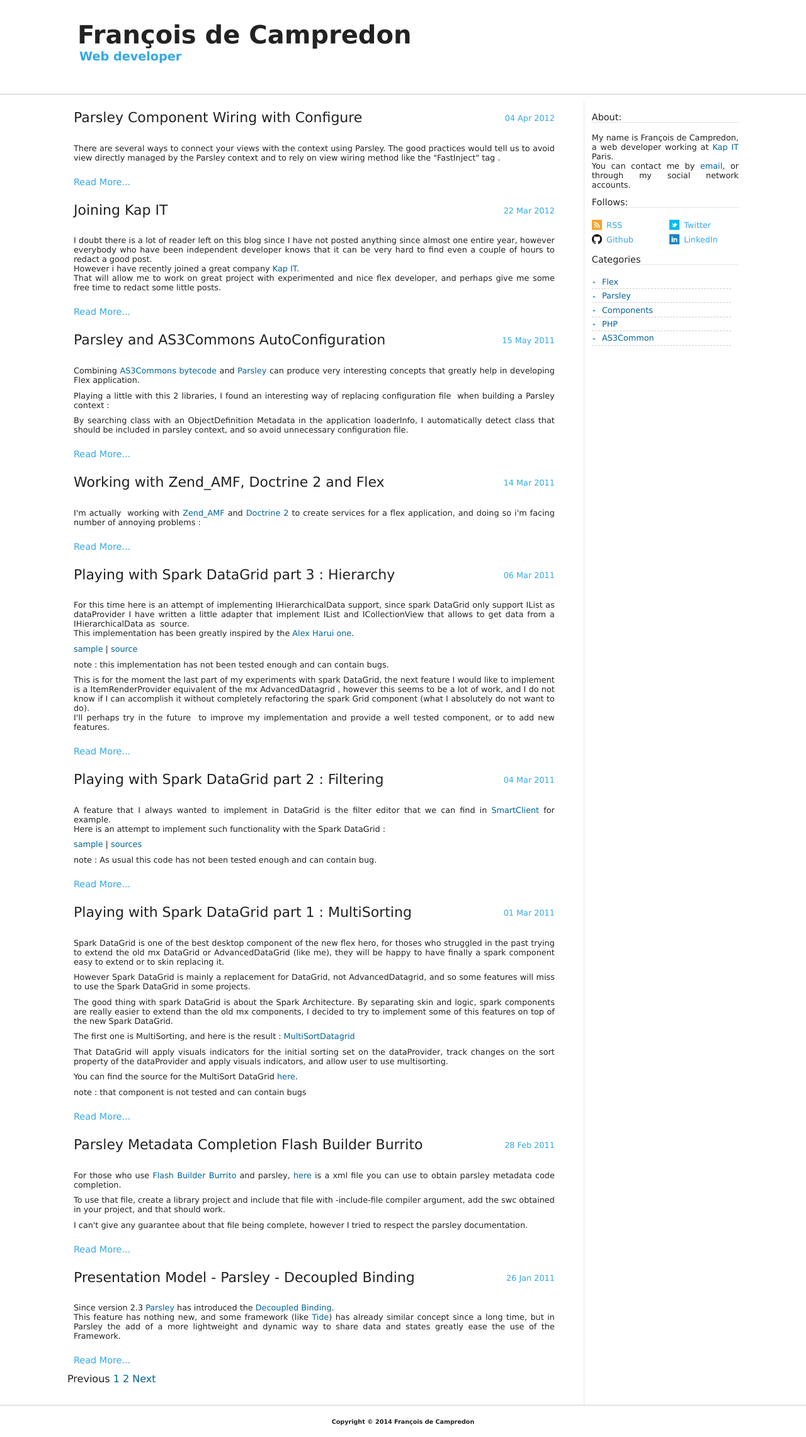
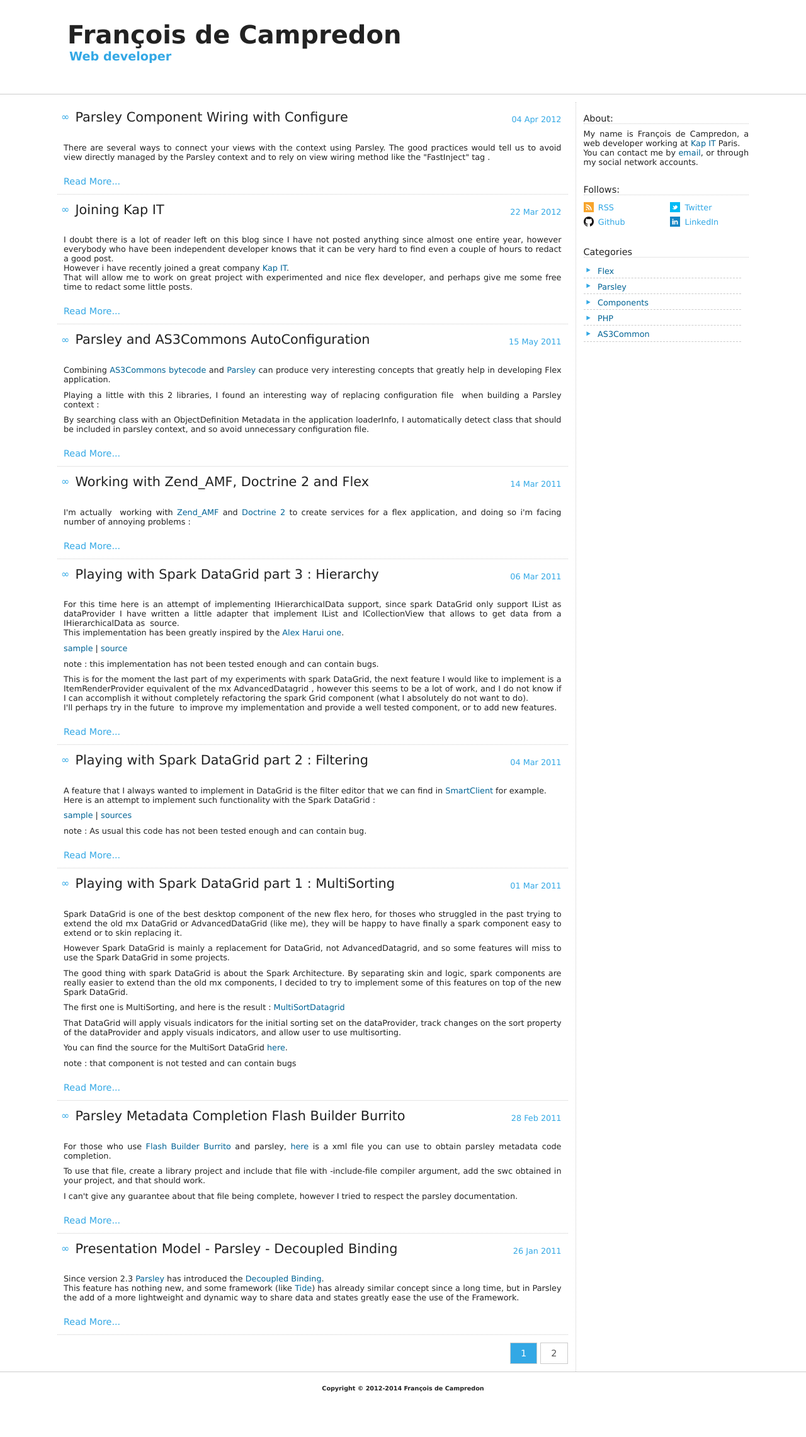
Before and after one commit to fdecampredon/fdecampredon.github.io, a Jekyll site: the page built from index.html, in a window 1280 px wide. Shown: the whole page at 63% size. Built offline with Jekyll 4.4.1, drawn with Linux system fonts in a browser that asks for light colours; Markdown is read by kramdown in place of the engine named in the settings; the list of posts is cut into pages by our own code; after the commit the page ends 2229 px from its top, so only the background shows below that.

Commit message:
layout and style

```diff
--- a/_layouts/default.html
+++ b/_layouts/default.html
@@ -4,7 +4,7 @@
         <meta charset="utf-8">
         <meta http-equiv="X-UA-Compatible" content="IE=edge,chrome=1">
         <title>{{ page.title }}</title>
-        <meta name="viewport" content="width=device-width">
+        <meta name="viewport" content="width=device-width, initial-scale=1.0" />
 
         <!-- syntax highlighting CSS -->
         <link rel="stylesheet" href="/css/syntax.css">
@@ -20,8 +20,8 @@
                     <a href="/">{{ site.name }}</a>
                 </h1>
                 <h2>Web developer</h2>
-
             </div>
+            <a class="about-me-link" href="#about-me">About</a>
         </header>
 
         <div class="site-content">
@@ -29,27 +29,18 @@
                 {{ content }}
                 <menu class="pagination">
                     {% if paginator.total_pages >= 2 %}
-                        {% if paginator.previous_page %}
-                            <a href="/page/{{ paginator.previous_page }}/" class="previous">Previous</a>
-                        {% else %}
-                            <span class="previous">Previous</span>
-                        {% endif %}
-
                         {% for i in (1..paginator.total_pages)  %}
-                             <a href="/page/{{ i }}/" class="previous">{{i}}</a>
+                            {% if paginator.page != i %}
+                                <a href="/page/{{ i }}/">{{i}}</a>
+                            {% else %}
+                                <span class="current-page">{{i}}</span>
+                            {% endif %}
                         {% endfor %}
-
-
-                        {% if paginator.next_page %}
-                            <a href="/page{{ paginator.next_page }}" class="next">Next</a>
-                        {% else %}
-                            <span class="next ">Next</span>
-                        {% endif %}
                     {% endif %}
                 </menu>
             </div>
             <aside class="side-bar">
-                <section class="about-me">
+                <section id="about-me" class="about-me">
                     <h2>About:</h2>
                     <p>
                         My name is François de Campredon, a web developer working at <a href="http://kapit.fr/">Kap IT</a> Paris.<br />
@@ -96,7 +87,7 @@
             </aside>
         </div>
         <footer class="site-footer">
-            <p class="copyright"> Copyright © 2014 François de Campredon </p>
+            <p class="copyright"> Copyright © 2012-2014 François de Campredon </p>
         </footer>
     </body>
 </html>
--- a/css/main.css
+++ b/css/main.css
@@ -11,7 +11,8 @@
 }
 
 html, body {
-    width: 100%;
+    min-width: 100%;
+    min-height: 100%;
 }
 
 body {
@@ -42,7 +43,11 @@
 }
 
 
-
+@media only screen and (min-width: 640px) {
+    .about-me-link {
+        display: none;
+    }
+}
 
 
 /*****************************************************************************/
@@ -53,10 +58,11 @@
 
 .site-header {
     border-bottom: 1px solid #ccc;
+    width: 100%;
 }
 
 .header-wrapper {
-    width: 1066px;
+    max-width: 1098px;
     margin: 0 auto;
     padding: 32px 16px;
     box-sizing: border-box;
@@ -88,7 +94,7 @@
 /*****************************************************************************/
 
 .site-content {
-    width: 1066px;
+    max-width: 1098px;
     margin: 0 auto;
 }
 
@@ -103,14 +109,42 @@
 }
 
 .content {
-    width: 77%;
+    width: 75%;
     float: left;
+    border-right: 1px dotted #CCC;
+    padding-right: 12px;
+    margin-top: 12px;
+    padding-bottom: 12px;
     box-sizing: border-box;
-    border-right: 1px dotted #CCC;
-    padding-right: 36px;
+    -moz-box-sizing: border-box;
+}
+
+
+.pagination {
     margin-top: 12px;
-    padding-bottom: 32px
+    float: right;
 }
+
+.pagination a, .pagination .current-page {
+    display: inline-block;
+    color: #555;
+    border: 1px solid #ccc;
+    padding: 8px 16px;
+    font-size: 0.9rem;
+    text-decoration: none;
+}
+
+.pagination a:active, .pagination a:hover, .pagination a:focus {
+    background-color: #EEE;
+    color: #F00;
+}
+
+.pagination .current-page {
+    background-color: #33A8E5;
+    color: #FFF;
+}
+
+
 
 
 /*****************************************************************************/
@@ -120,20 +154,22 @@
 /*****************************************************************************/
 
 .side-bar {
-    width: 23%;
+    width: 25%;
     float: right;
-    margin-top: 16px;
+    margin-top: 18px;
     font-size: 0.8rem;
 }
 
 .side-bar > * {
     padding-left: 12px;
     padding-top: 12px;
+    margin-bottom: 1rem;
 }
 
 .side-bar h2 {
     border-bottom: 1px dotted #ccc;
     font-size: 0.9rem;
+    margin-bottom: 0.5rem;
 }
 
 .side-bar h2 {
@@ -218,12 +254,12 @@
 }
 
 .categories li:before {
-    content: "►";
+    content: "‣";
     margin-right: 6px;
     padding-left: 2px;
-    font-size: 0.4rem;
+    font-size: 1.2rem;
     position: relative;
-    bottom: 0.1rem;
+    top: 0.1rem;
     color: #33A8E5;
 }
 
@@ -238,6 +274,7 @@
 .post {
 	padding : 12px 10px;
 	font-size : 0.8rem;
+    border-bottom: 1px dotted #ccc;
 }
 
 /* header */
@@ -248,12 +285,31 @@
 
 .post h2 {
 	margin-bottom : 1.5rem;
+    margin-right: 100px;
 }
 
-.post h2 a{
+
+.post h2 a {
 	color : #222;
 	text-decoration: none;
-	font-size: 22px;
+	font-size: 1.3rem;
+}
+
+@media only screen and (min-width: 640px) {
+    .post h2:before {
+        content: "∞";
+        margin-right: 4px;
+        margin-left: -4px;
+        font-size: 1rem;
+        position: relative;
+        bottom: 0.1rem;
+        color: #33A8E5;
+    }
+
+    .post h2 {
+        padding-left: 20px;
+        text-indent: -20px;
+    }
 }
 
 .post h2 a:hover{
@@ -263,7 +319,7 @@
 .post-date {
     color: #33A8E5;
     position: absolute;
-    top: 6px;
+    top: 0.5rem;
     right: 0px;
 }
 
@@ -281,6 +337,21 @@
 .post-content li, .post-content ol {
 	margin-left :25px;
 	padding: 2px 0px;
+}
+
+/* hightlight */
+.highlight {
+    margin: 6px 0px;
+}
+
+.highlight > pre {
+    background-color: #f8f8f8;
+    border: 1px solid #ccc;
+    font-size: 0.8rem;
+    line-height: 1.2rem;
+    overflow: auto;
+    padding: 6px 10px;
+    border-radius: 3px;
 }
 
 
@@ -307,6 +378,7 @@
 /*****************************************************************************/
 
 .site-footer {
+    width: 100%;
     text-align: center;
     height: 50px;
     border-top: 1px solid #CCC;
@@ -320,3 +392,71 @@
     font-weight: bolder;
     font-size: 0.6rem;
 }
+
+/*****************************************************************************/
+/*
+/* mobile
+/*
+/*****************************************************************************/
+
+
+/***
+ * screen that does not display the 'max-site width of the screen'
+ */
+@media only screen and (max-width: 1162px) {
+
+    .header-wrapper {
+        padding: 12px 12px;
+    }
+
+    .site-header h1  {
+        font-size: 1.2rem;
+    }
+
+    .site-header h2 {
+        font-size: 1rem;
+    }
+
+    .content {
+        width: 100%;
+        border-right: 0;
+        padding-right: 12px;
+        float: none;
+    }
+
+    .side-bar {
+        float: none;
+        width: 100%;
+        padding-right: 12px;
+        margin-top: 48px;
+        border-top: 1px solid #ccc;
+        box-sizing: border-box;
+    }
+
+    .post h2 {
+        margin: 0 0;
+    }
+
+    .post h2 a {
+        font-size: 1rem;
+        font-weight: bold;
+    }
+
+
+    .post-date {
+        display: block;
+        position: relative;
+        margin-bottom: 5px;
+        margin-right: 5px;
+        width: 100%;
+        text-align: right;
+    }
+
+    .about-me-link {
+        display: block;
+        position: absolute;
+        top: 62px;
+        right: 5px;
+    }
+
+}
```
Also changed, not shown: _layouts/post.html (+24 -5 lines), index.html (indentation only).
